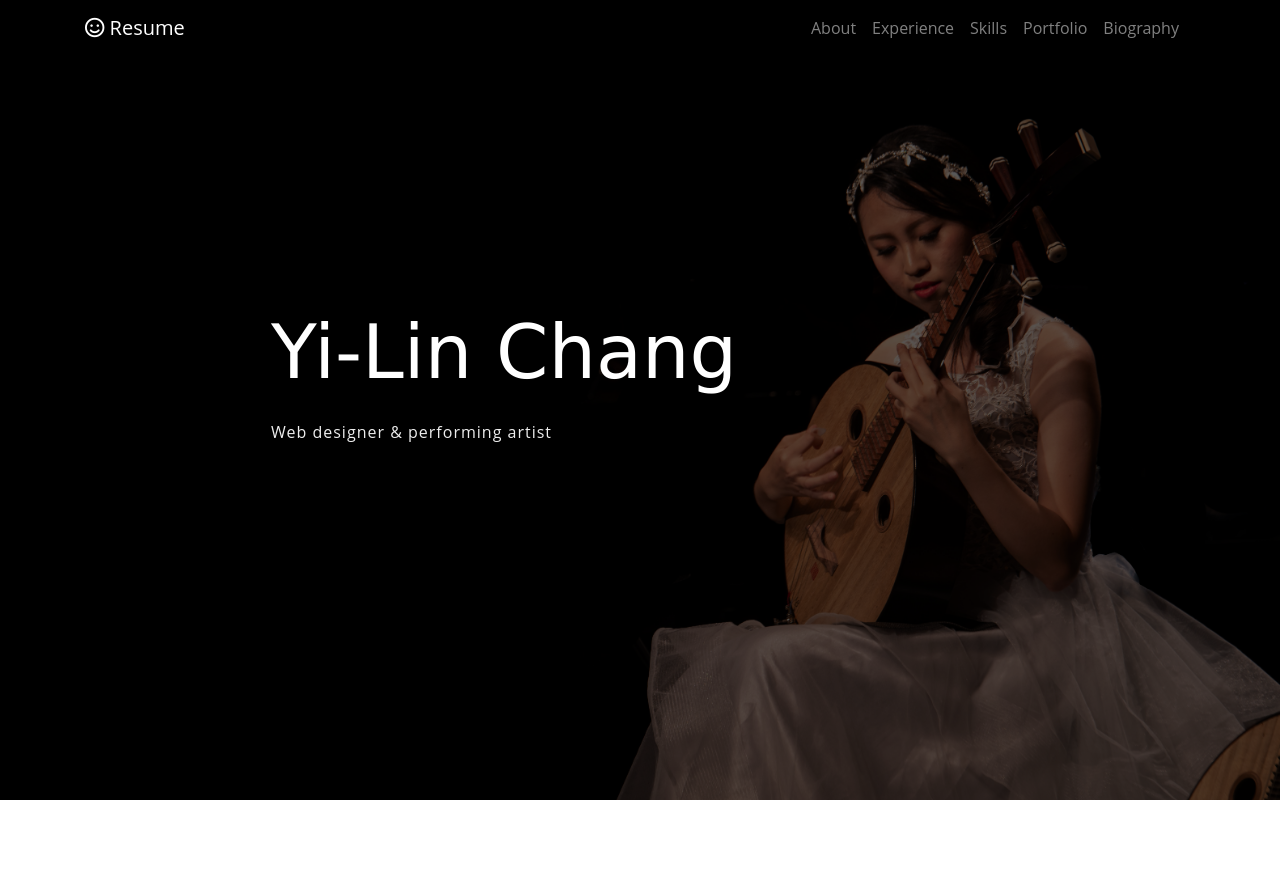
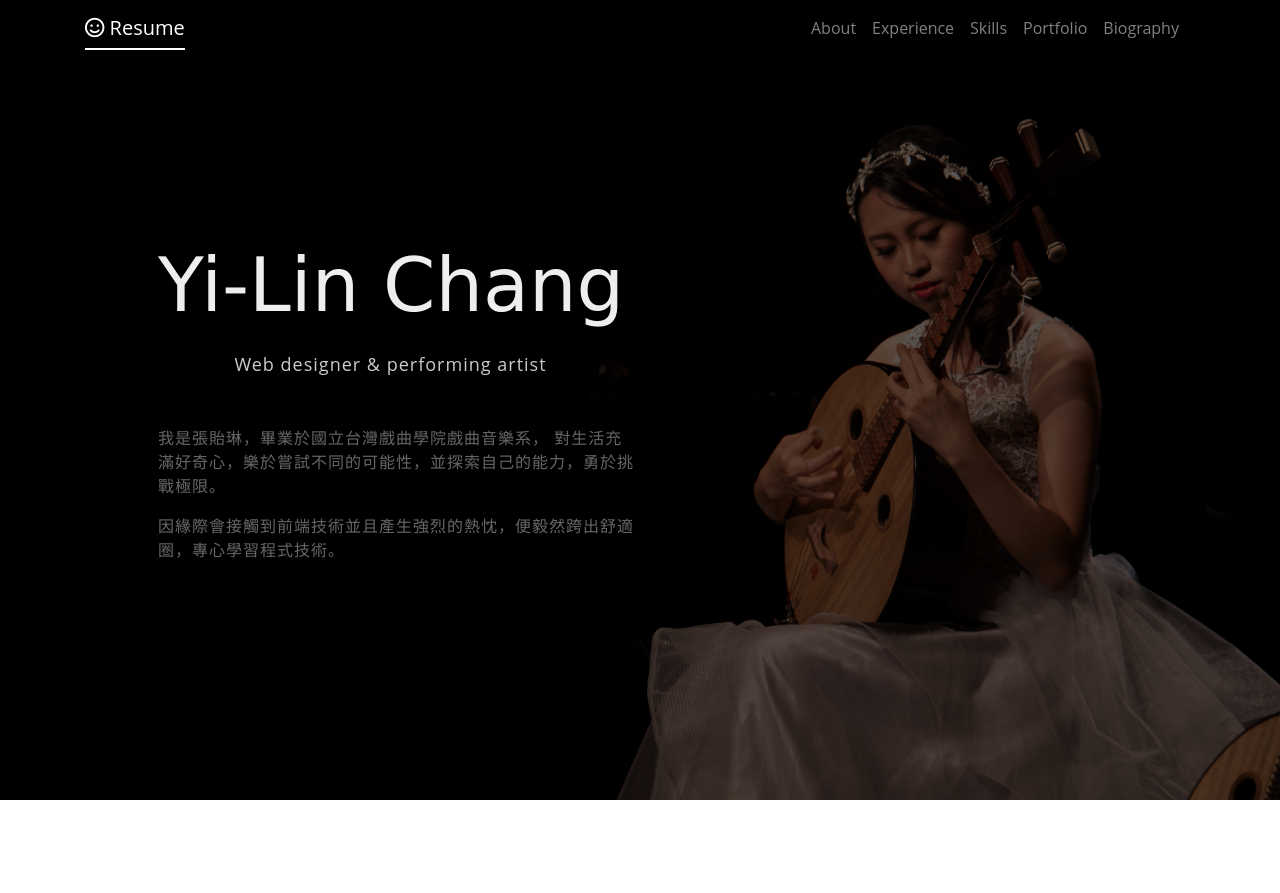
Before and after one commit to Yilin0324/phpResume, a PHP site: page / in a window 1280 px wide. Shown: the top 893 px of the page. Run offline with PHP 8.4, Linux system fonts and the light colour scheme; data that the repository does not hold is empty.

Commit message:
完成前台主頁面

```diff
--- a/css/custom21.css
+++ b/css/custom21.css
@@ -50,13 +50,13 @@ header a.active:after {
 #hero .hero-container {
   position: absolute;
   bottom: 0;
-  top: 0;
-  left: 20%;
+  top: 30%;
+  left: 10%;
   right: 0;
-  display: flex;
+  /* display: flex;
   justify-content: center;
-  align-items: flex-start;
-  flex-direction: column;
+  align-items: center;
+  flex-direction: column; */
   padding: 0 15px;
 }
 
@@ -64,18 +64,24 @@ header a.active:after {
   margin: 0 0 10px 0;
   font-size: 75px;
   font-family: Verdana, Geneva, Tahoma, sans-serif;
-  color: #fff;
+  color: #eee;
 }
 
 #hero h2 {
-  color: #eee;
+  color: #ccc;
   margin-bottom: 50px;
-  font-size: 16px;
+  margin-left: 7%;
+  font-size: 18px;
   font-weight: 500;
   letter-spacing: 1px;
   /* text-transform: uppercase; */
 }
-
+#hero p{
+  width: 480px;
+  padding: 0;
+  letter-spacing: 1px;
+  color: #666;
+}
 
 @media (min-width: 1024px) {
   #hero {
@@ -141,7 +147,7 @@ section {
 # About
 --------------------------------------------------------------*/
 .about h5 {
-  font-size: 25px;
+  font-size: 26px;
 }
 .about p {
   font-size: 18px;
@@ -149,9 +155,10 @@ section {
 .about .list-social a {
   font-size: 20px;
   transition: 0.4s;
+  color: #ffb727;
 }
 .about a:hover {
-  color: #ffb727;
+  color:dodgerblue;
 }
 
 /*--------------------------------------------------------------
--- a/index.php
+++ b/index.php
@@ -21,7 +21,7 @@
     <!-- 導覽列 -->
 <header class="fixed-top" id="Menu">
     <nav class="navbar  navbar-expand-md navbar-dark" id="header-nav">
-      <div class="container"><a class="link-dark navbar-brand site-title mb-0" href="#about"><i class="far fa-smile"></i>
+      <div class="container"><a class="link-dark navbar-brand site-title mb-0" href="#hero"><i class="far fa-smile"></i>
           Resume</a>
         <button class="navbar-toggler" type="button" data-bs-toggle="collapse"
           data-bs-target="#navbarSupportedContent"><span class="navbar-toggler-icon"></span></button>
@@ -42,8 +42,17 @@
   style="background: url('img/hero2.jpg') top right;background-size: cover;
   object-fit: cover;">
     <div class="hero-container">
+      <div class="col">
       <h1>Yi-Lin Chang</h1>
-      <h2 class="mt-3"> Web designer & performing artist</h2>
+      <h2 class="mt-4"> Web designer & performing artist</h2>
+      <p class="col">
+      我是張貽琳，畢業於國立台灣戲曲學院戲曲音樂系，
+      對生活充滿好奇心，樂於嘗試不同的可能性，並探索自己的能力，勇於挑戰極限。
+      </p>
+      <p class="col">
+      因緣際會接觸到前端技術並且產生強烈的熱忱，便毅然跨出舒適圈，專心學習程式技術。
+      </p>
+      </div>
     </div>
   </section><!-- End home Section -->
 
@@ -51,7 +60,9 @@
 
 <section id="about" class="about">
     <div class="container">
-    <div class="section-title"></div>
+    <div class="section-title">
+    <!-- <h2>about</h2> -->
+    </div>
 
 <div class="row my-3 mx-2">
     <div class="image col-lg-4 mb-2" style='height:380px;width:350px'>
@@ -251,7 +262,7 @@
       copyright &copy; <span>sanny</span>. all rights reserved
     </small>
     <div id="Arrow" class="position-fixed">
-      <a href="#about" class="btn btn-warning text-white rounded-circle p-2 border-0">
+      <a href="#hero" class="btn btn-warning text-white rounded-circle p-2 border-0">
         <i class="fas fa-angle-up"></i>
       </a>
     </div>
```
